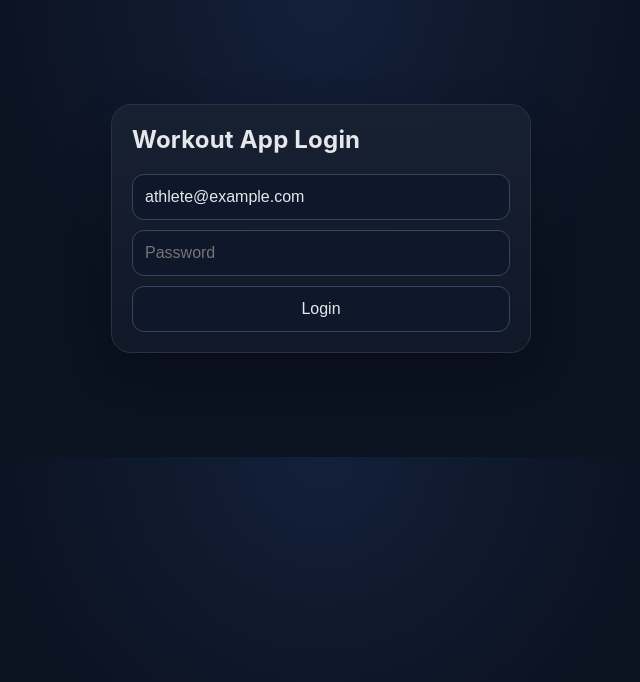
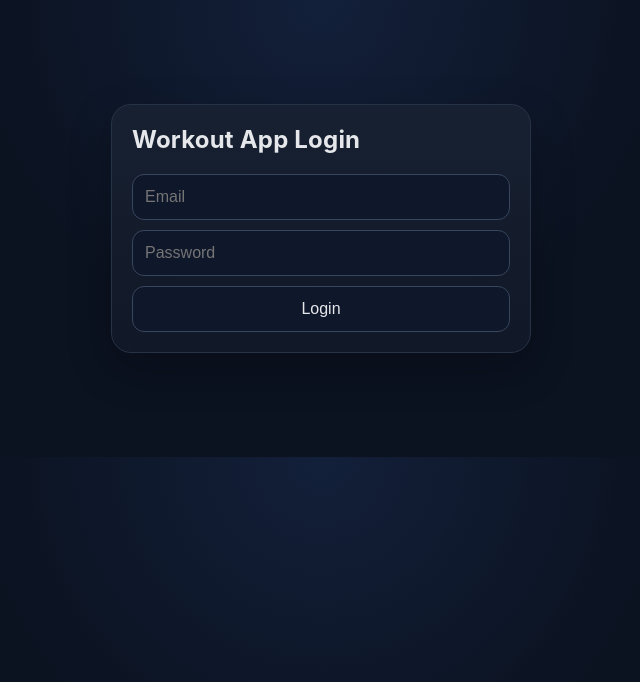
Before and after one commit to Faryn/workouts, a React (Vite) app in the folder apps/web/: page / in a window 1280 px wide. Shown: the top 682 px of the page, without its empty margins (319-959 px from the left). Built offline with nearby package versions, Linux system fonts and the light colour scheme; no server answers.

Commit message:
Remove login email prefill

```diff
--- a/apps/web/src/pages/LoginPage.tsx
+++ b/apps/web/src/pages/LoginPage.tsx
@@ -3,7 +3,7 @@
 import { errorMessage } from '../lib/errors'
 
 export function LoginPage({ onLogin }: { onLogin: () => void }) {
-  const [email, setEmail] = useState('athlete@example.com')
+  const [email, setEmail] = useState('')
   const [password, setPassword] = useState('')
   const [error, setError] = useState<string | null>(null)
 
@@ -23,8 +23,8 @@
       <div className="card" style={{ maxWidth: 420, margin: '80px auto' }}>
         <h2>Workout App Login</h2>
         <form onSubmit={submit} className="row" style={{ flexDirection: 'column' }}>
-          <input value={email} onChange={e => setEmail(e.target.value)} placeholder="Email" />
-          <input type="password" value={password} onChange={e => setPassword(e.target.value)} placeholder="Password" />
+          <input type="email" value={email} onChange={e => setEmail(e.target.value)} placeholder="Email" autoComplete="username" />
+          <input type="password" value={password} onChange={e => setPassword(e.target.value)} placeholder="Password" autoComplete="current-password" />
           <button type="submit">Login</button>
         </form>
         {error && <p style={{ color: '#fca5a5' }}>{error}</p>}
```
